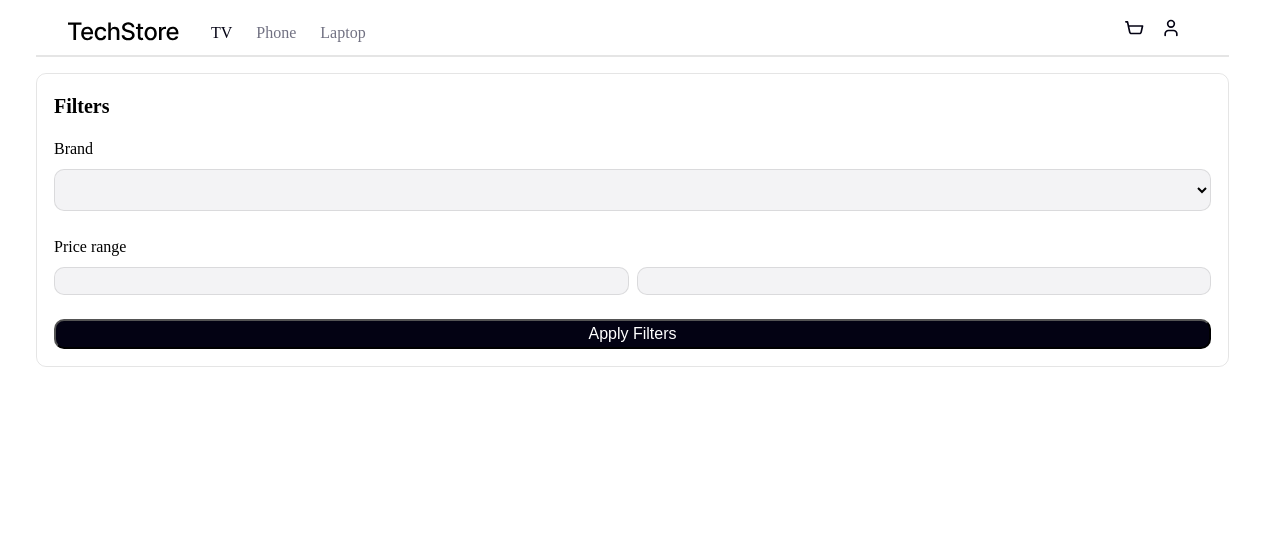
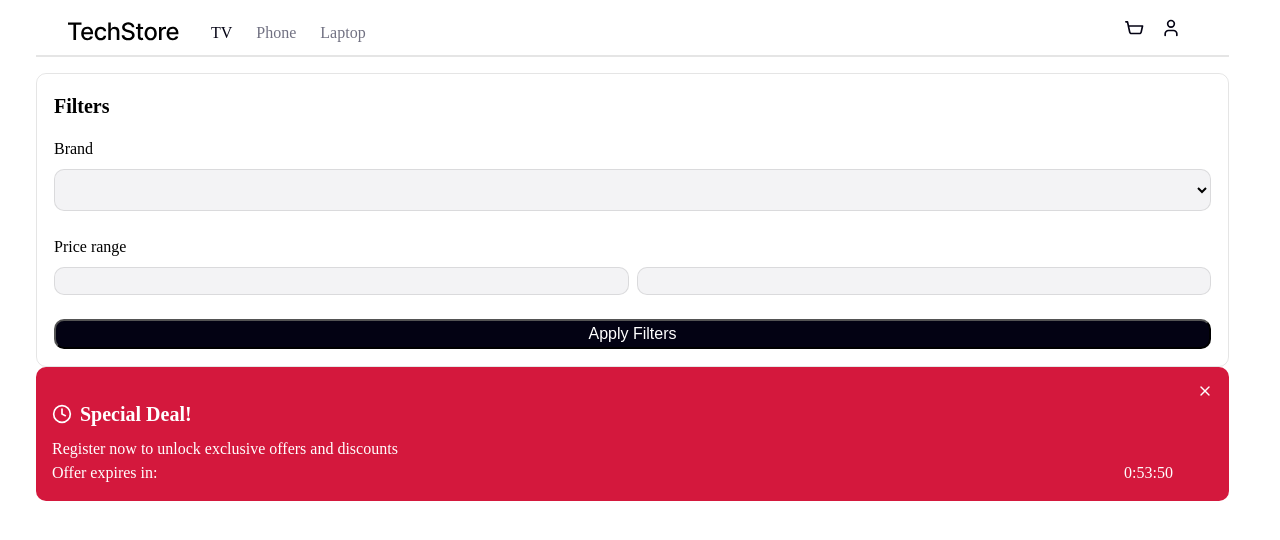
Before and after one commit to pit133/Ecommerce, a React app: page / in a window 1280 px wide. Shown: the top 540 px of the page. Built offline with nearby package versions, Linux system fonts and the light colour scheme; the HTML template or start-up script is replaced by a standard one.

Commit message:
"Add SpecialDeal component"

```diff
--- /dev/null
+++ b/src/components/SpecialDeal/SpecialDeal.css
@@ -0,0 +1,29 @@
+.special-deal {
+  background-color: var(--color-red);
+  color: var(--color-white);
+  padding: 16px;
+  border-radius: 10px;
+}
+
+.special-deal__head {
+  display: flex;
+  align-items: center;
+  gap: 8px;
+  padding-bottom: 8px;
+}
+
+.h1 {
+  font-size: 18px;
+}
+
+.special-deal__offer{
+  display: flex;
+  justify-content: space-between;
+  gap: 8px;
+  padding-right: 40px;
+}
+
+.special-deal__button{
+  display: flex;
+  justify-content: end;
+}
--- /dev/null
+++ b/src/components/SpecialDeal/SpecialDeal.jsx
@@ -0,0 +1,72 @@
+import "./SpecialDeal.css"
+
+const SpecialDeal = (props) => {
+  const {time, className} = props;
+  return (
+    <div className={`special-deal ${className}`}>
+      <buton className="special-deal__button">
+        <svg
+          width="16"
+          height="16"
+          viewBox="0 0 16 16"
+          fill="none"
+          xmlns="http://www.w3.org/2000/svg"
+        >
+          <path
+            d="M12 4L4 12"
+            stroke="white"
+            strokeWidth="1.33333"
+            strokeLinecap="round"
+            strokeLinejoin="round"
+          />
+          <path
+            d="M4 4L12 12"
+            stroke="white"
+            strokeWidth="1.33333"
+            strokeLinecap="round"
+            strokeLinejoin="round"
+          />
+        </svg>
+      </buton>
+      <div className="special-deal__text">
+        <div className="special-deal__head">
+          <svg
+            width="20"
+            height="20"
+            viewBox="0 0 20 20"
+            fill="none"
+            xmlns="http://www.w3.org/2000/svg"
+          >
+            <path
+              d="M10.0001 18.3333C14.6025 18.3333 18.3334 14.6024 18.3334 9.99999C18.3334 5.39762 14.6025 1.66666 10.0001 1.66666C5.39771 1.66666 1.66675 5.39762 1.66675 9.99999C1.66675 14.6024 5.39771 18.3333 10.0001 18.3333Z"
+              stroke="white"
+              strokeWidth="1.66667"
+              strokeLinecap="round"
+              strokeLinejoin="round"
+            />
+            <path
+              d="M10 5V10L13.3333 11.6667"
+              stroke="white"
+              strokeWidth="1.66667"
+              strokeLinecap="round"
+              strokeLinejoin="round"
+            />
+          </svg>
+          <h1>
+            Special Deal!
+          </h1>
+        </div>
+        <p>
+          Register now to unlock exclusive offers and discounts
+        </p>
+        <div className="special-deal__offer">
+          <p>Offer expires in:</p>
+          <div className="special-deal__time">{time}</div>
+        </div>
+      </div>
+
+    </div>
+  )
+}
+
+export default SpecialDeal
--- a/src/pages/TVpage/TVPage.jsx
+++ b/src/pages/TVpage/TVPage.jsx
@@ -1,14 +1,16 @@
 import Header from "../../components/Header/Header";
 import Filter from "../../components/Filter/Filter";
+import SpecialDeal from "../../components/SpecialDeal/SpecialDeal";
 
 const TVPage = (props) => {
   const {className} = props;
   return (
     <div className="container">
       <Header />
-      <main>
+      <aside>
         <Filter />
-      </main>
+        <SpecialDeal time={"0:53:50"} />
+      </aside>
     </div>
   )
 }
```
Also changed, not shown: src/assets/icons/Close.svg (added), src/assets/icons/Watch.svg (added).
